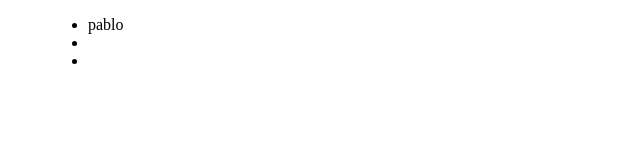
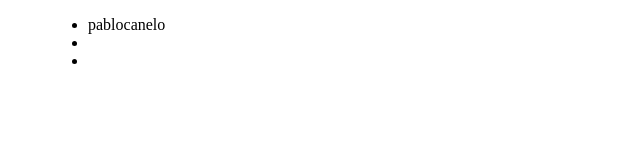
Before and after one commit to PabloCanelos/Sistema-Mensajer-a, a plain HTML site: page index.html in a window 1280 px wide. Shown: the full height of the page, 0-640 px from the left. Drawn offline with Linux system fonts and the light colour scheme.

```diff
--- a/index.html
+++ b/index.html
@@ -10,7 +10,7 @@
   <main>
     <menu>
       <ul>
-        <li>pablo</li>
+        <li>pablocanelo</li>
         <li></li>
         <li></li>
       </ul>
```
